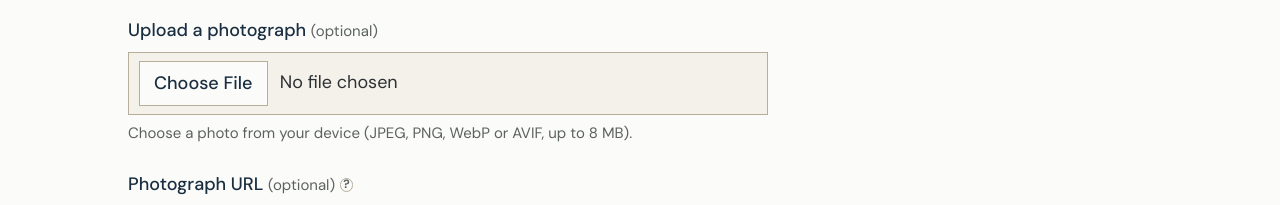
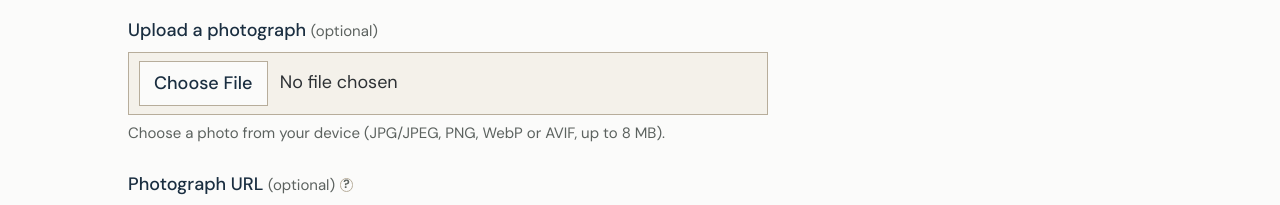
Before and after one commit to cbroth86/southport-pier, a Next.js app: page /memories in a window 1280 px wide. Shown: the part 1280-1485 px from the top of the page. Built offline with nearby package versions, Linux system fonts and the light colour scheme; no server answers; the database is empty.

Commit message:
Make JPG explicitly accepted in memory photo upload
.jpg already worked (MIME image/jpeg) but the label/accept list didn't
say so. Add explicit extensions to the file picker and clarify the label
and error message to JPG/JPEG.

https://claude.ai/code/session_01La5vucy5459k2ADF2eA1Xc

```diff
--- a/app/memories/actions.ts
+++ b/app/memories/actions.ts
@@ -55,7 +55,7 @@ export async function submitMemory(
       return {
         ok: false,
         message: "Please check the highlighted fields.",
-        fieldErrors: { imageFile: "Please upload a JPEG, PNG, WebP or AVIF image." },
+        fieldErrors: { imageFile: "Please upload a JPG/JPEG, PNG, WebP or AVIF image." },
       };
     }
     if (file.size > MAX_UPLOAD_BYTES) {
--- a/components/memory/MemoryForm.tsx
+++ b/components/memory/MemoryForm.tsx
@@ -64,13 +64,13 @@ export function MemoryForm() {
       <div className={styles.field}>
         <label htmlFor="imageFile">Upload a photograph <span className={styles.optional}>(optional)</span></label>
         <input id="imageFile" name="imageFile" type="file"
-          accept="image/png,image/jpeg,image/webp,image/avif"
+          accept="image/jpeg,image/png,image/webp,image/avif,.jpg,.jpeg,.png,.webp,.avif"
           className={styles.fileInput}
           aria-describedby="hint-file"
           aria-invalid={!!errors.imageFile}
         />
         <span id="hint-file" className={styles.hint}>
-          Choose a photo from your device (JPEG, PNG, WebP or AVIF, up to 8&nbsp;MB).
+          Choose a photo from your device (JPG/JPEG, PNG, WebP or AVIF, up to 8&nbsp;MB).
         </span>
         {errors.imageFile ? <span className={styles.error}>{errors.imageFile}</span> : null}
       </div>
```
